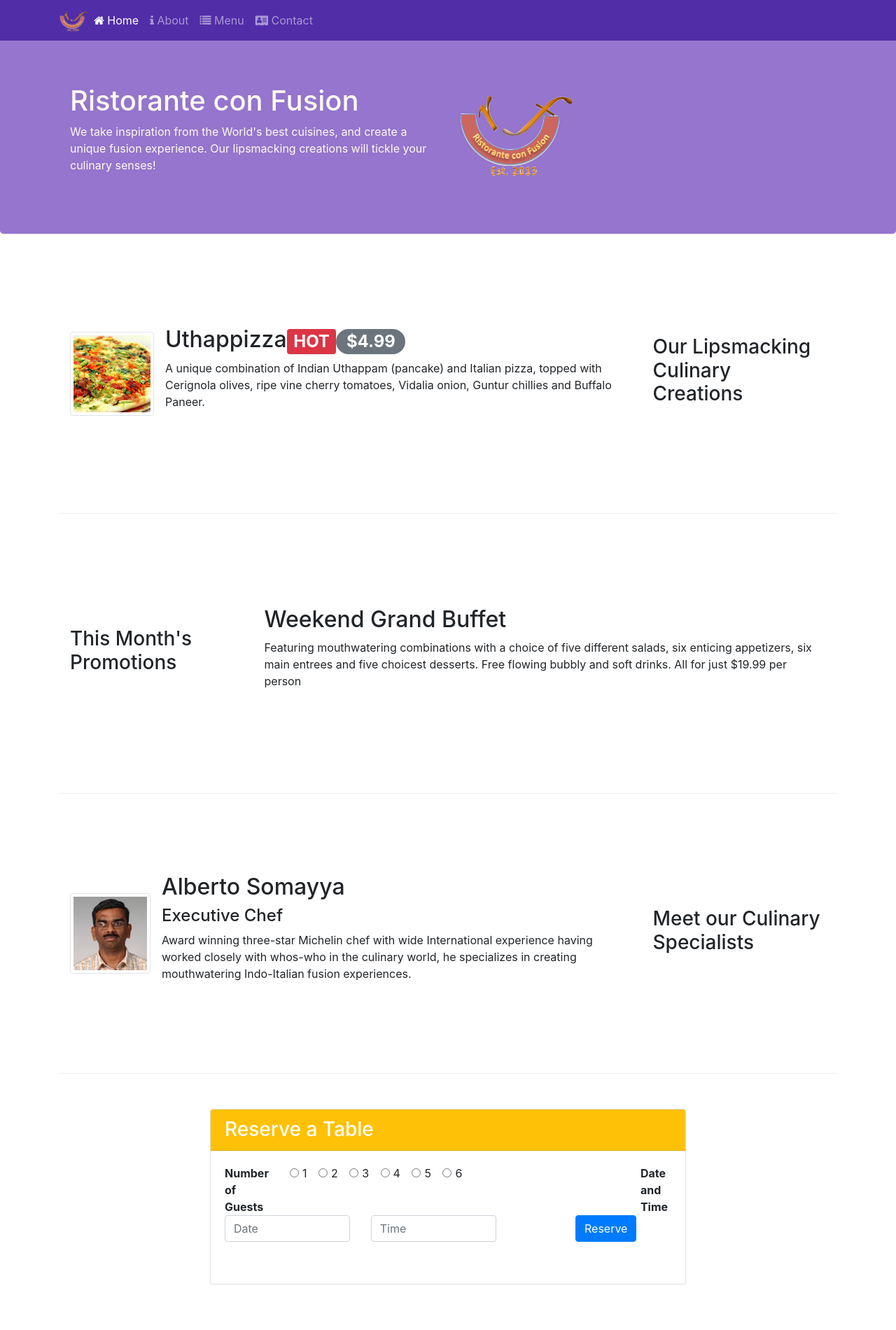
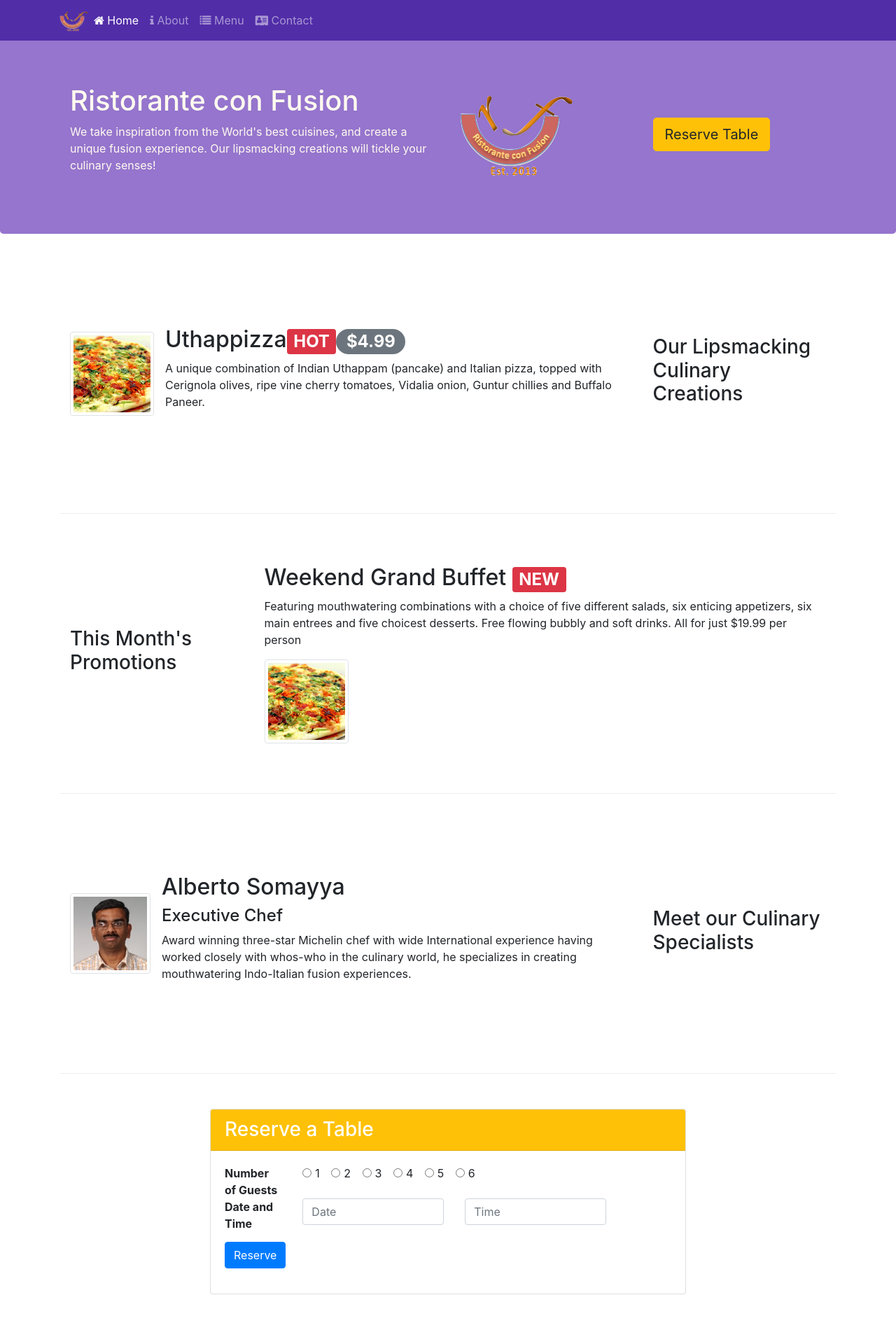
Before and after one commit to RockDevOps/conFusion, a website: page index.html in a window 1280 px wide. Shown: the top 1900 px of the page at 70% size. Drawn offline with nearby package versions, Linux system fonts and the light colour scheme.

Commit message:
Task 3 completo

```diff
--- a/index.html
+++ b/index.html
@@ -43,6 +43,9 @@
                 <div class="col-12 col-sm align-self-center">
                     <img src="img/logo.png" class="img-fluid">
                 </div>
+                <dt class="col-sm-3 align-self-center">
+                    <a href="#reservetable" class="btn btn-warning btn-lg" role="button" aria-pressed="true">Reserve Table</a>
+                </dt>
             </div>
         </div>
     </header>
@@ -65,12 +68,17 @@
 
 
         <div class="row row-content align-items-center">
-            <div class="col-12 col-sm-4 col-md-3">
+            <div class="col-12 col-sm-4 order-sm-first col-md-3">
                 <h3>This Month's Promotions</h3>
             </div>
             <div  class="col col-sm col-md">
-                <h2>Weekend Grand Buffet</h2>
-                <p>Featuring mouthwatering combinations with a choice of five different salads, six enticing appetizers, six main entrees and five choicest desserts. Free flowing bubbly and soft drinks. All for just $19.99 per person </p>
+                    <h2 class="mt-0">Weekend Grand Buffet <span class="badge badge-danger">NEW</span></h2>
+                    <p class="d-none d-sm-block">Featuring mouthwatering combinations with a choice of five different salads, six enticing appetizers, six main entrees and five choicest desserts. Free flowing bubbly and soft drinks. All for just $19.99 per person </p>
+                <div class="media">
+                    <img class="d-flex mr-3 img-thumbnail align-self-center" src="img/uthappizza.png" alt="uthappizza">
+                </div>
+                <div class="col col-sm order-sm-last col-md">
+            </div>
             </div>
         </div>
 
@@ -90,7 +98,7 @@
             </div>
         </div>
     </div>
-    <div class="container">
+    <div class="container" id="reservetable">
         <div class="row row-content row-sm">
         <dt class="col-sm-2"></dt>
         <dd class="col-sm-8">
@@ -100,8 +108,8 @@
                         <h3 class="card-header bg-warning text-white">Reserve a Table</h3>
                         <div class="card-body">
                             <dl class="row row-sm">
-                                <dt class="col-sm">Number of Guests</dt>
-                                <dd class="col-sm-9">
+                                <dt class="col-sm-2">Number of Guests</dt>
+                                <dd class="col-sm-10">
                                     <div class="form-check form-check-inline">
                                         <input class="form-check-input" type="radio" name="inlineRadioOptions" id="inlineRadio1" value="option1">
                                         <label class="form-check-label" for="inlineRadio1">1</label>
@@ -129,7 +137,7 @@
 
                                 </dd>
                                 <dt class="col-sm">Date and Time</dt>
-                                <dd class="col-9">
+                                <dd class="col-10">
                                     <div class="form-group row">
                                         <div class="col-sm-5">
                                             <input type="data" class="form-control" id="date" name="date" placeholder="Date">
```
